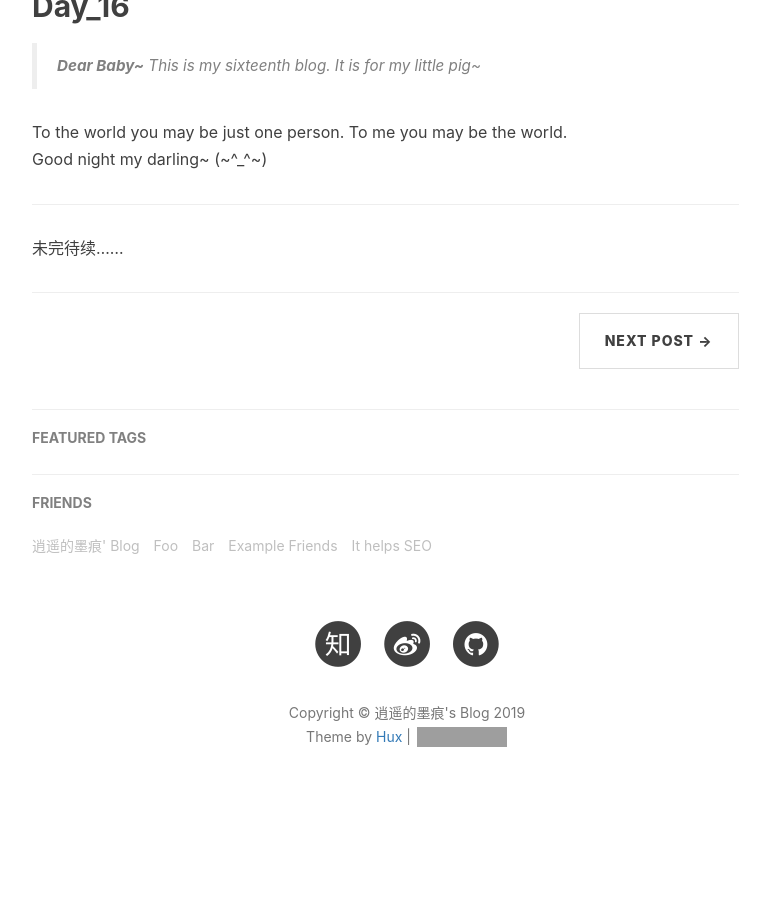
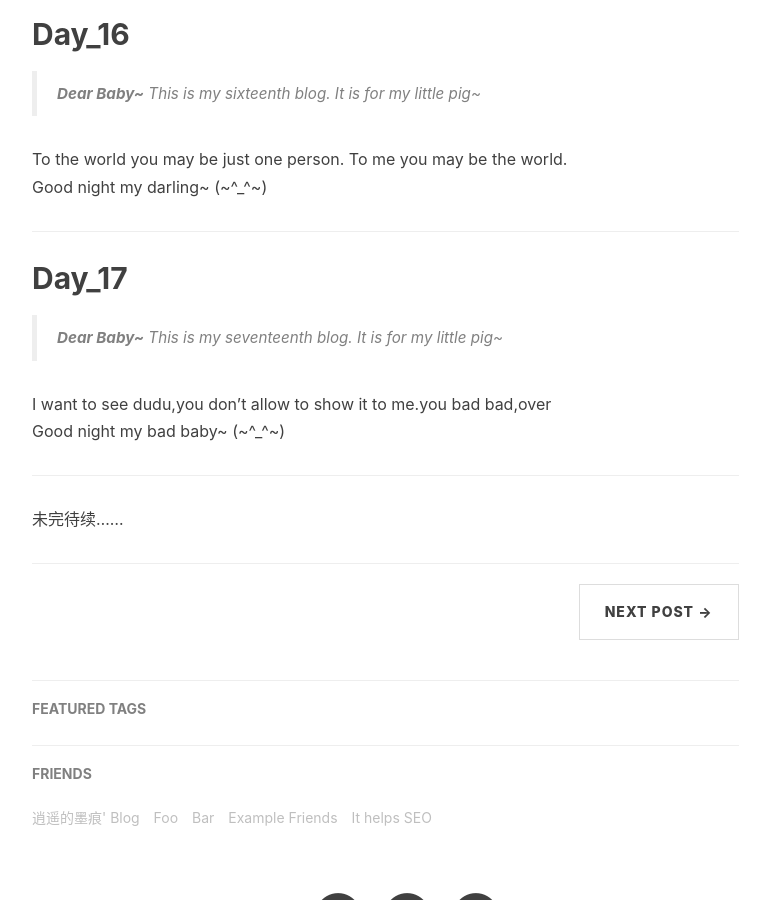
Before and after one commit to Big1ce/Big1ce.github.io, a Jekyll site: the page built from _posts/2019-08-16-good-night.markdown, in a window 1280 px wide and 900 px high, scrolled down 5115 px. Shown: the whole window, without its empty margins (233-1003 px from the left). Built offline with Jekyll 4.4.1, drawn with Linux system fonts in a browser that asks for light colours; nearby versions of some CDN libraries; comment, search, counter and statistics services are not loaded; before the commit the page ends 5956 px from its top, so only the background shows below that; grey boxes are pictures that could not be loaded.

Commit message:
post_day_17

```diff
--- a/_posts/2019-08-16-good-night.markdown
+++ b/_posts/2019-08-16-good-night.markdown
@@ -31,6 +31,7 @@ tags:
 [Day_14](#Day_14)<br>
 [Day_15](#Day_15)<br>
 [Day_16](#Day_16)<br>
+[Day_17](#Day_17)<br>
 
 
 ---
@@ -206,6 +207,19 @@ To the world you may be just one person. To me you may be the world.
 <br>Good night my darling~ (~^_^~)
 
 ---
+<p id = "Day_17"></p>
+## Day_17
+
+
+> **Dear Baby~** This is my seventeenth blog. It is for my little pig~
+
+
+I want to see dudu,you don't allow to show it to me.you bad bad,over
+<br>Good night my bad baby~ (~^_^~)
+
+---
+
+
 
 
 
```
